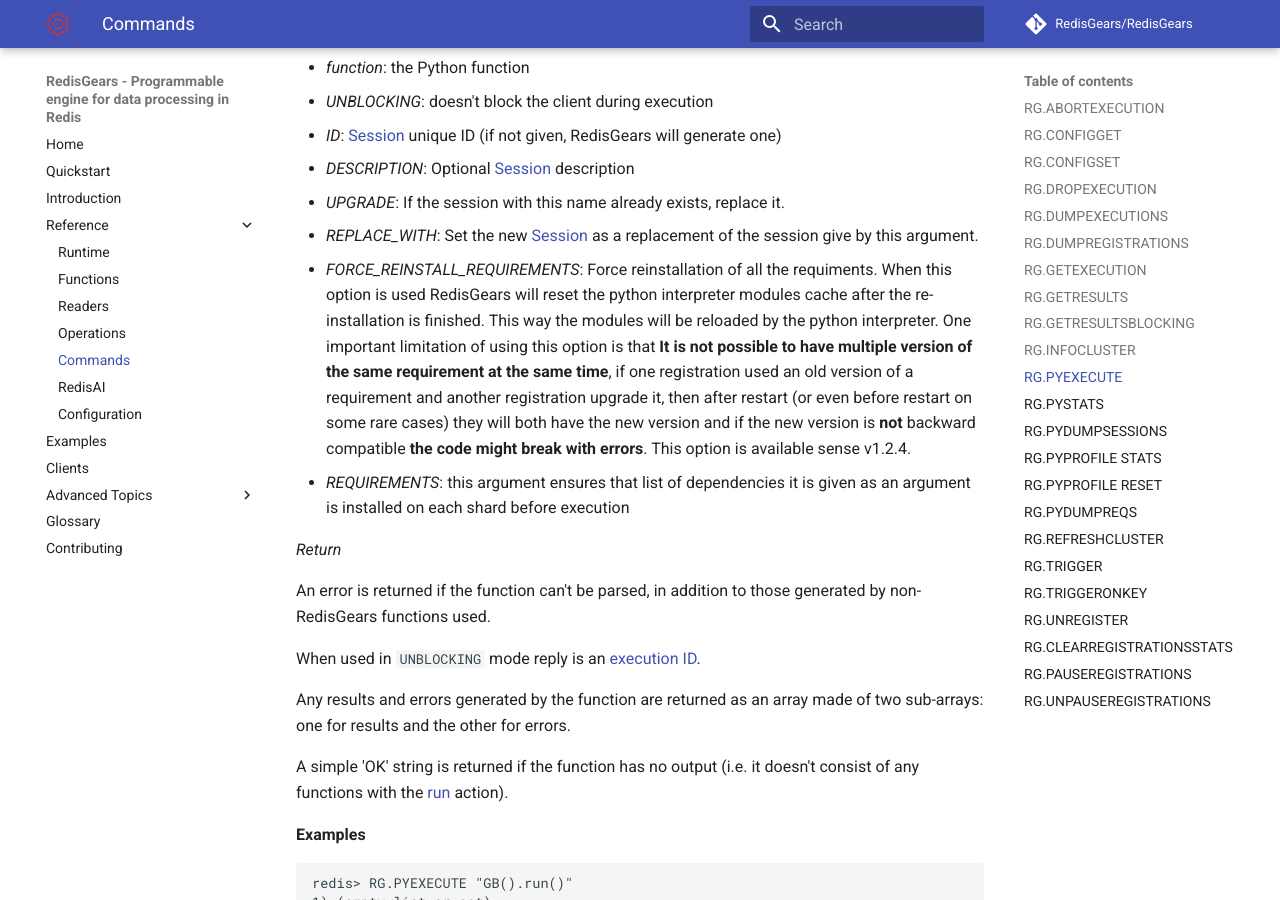
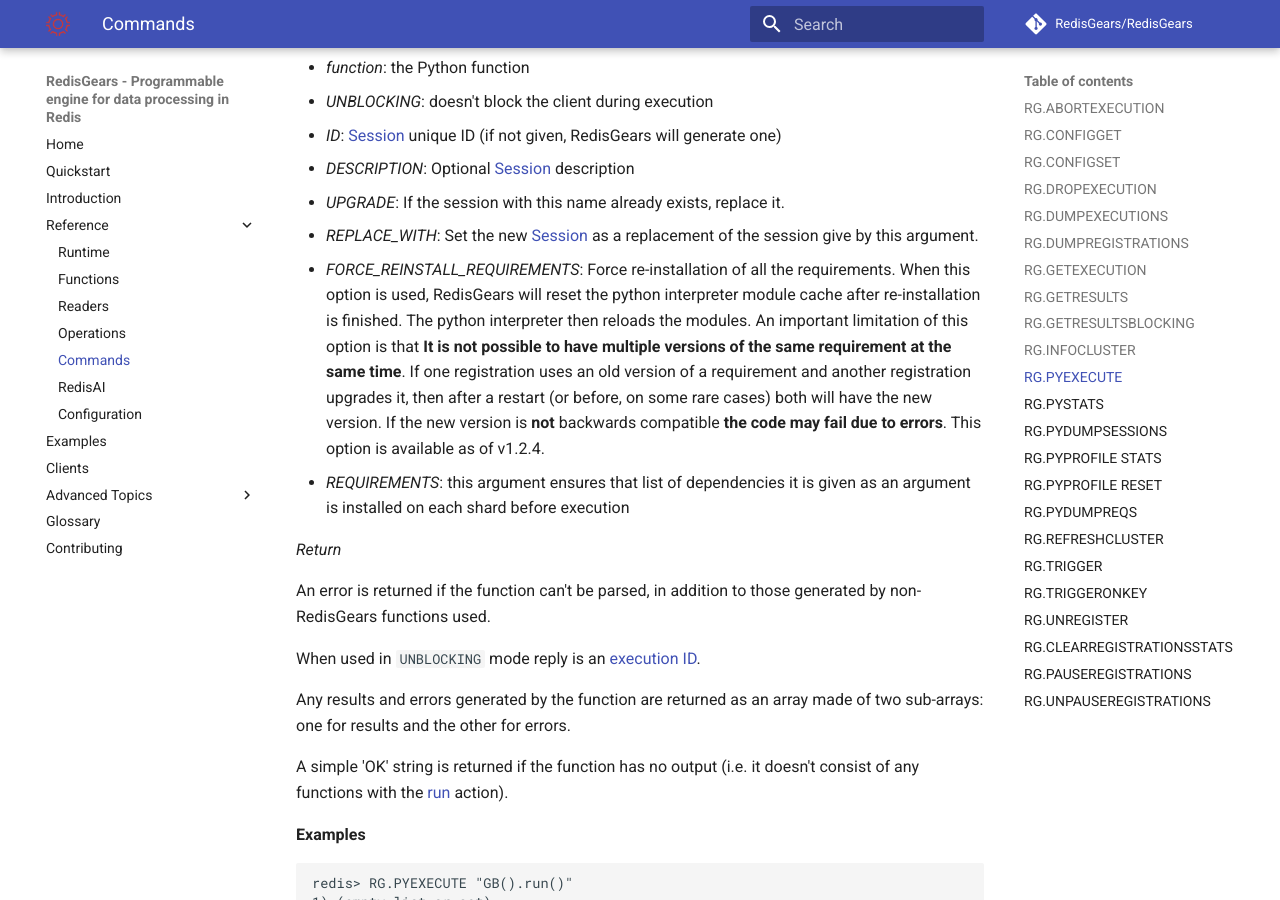
Before and after one commit to RedisGears/RedisGears, an MkDocs documentation site: the page built from docs/commands.md, in a window 1280 px wide and 900 px high, scrolled down 11325 px. Built offline with MkDocs 1.6.1 and Material for MkDocs 9.7.7, drawn with Linux system fonts in a browser that asks for light colours; comment, search, counter and statistics services are not loaded.

Commit message:
docs fixes (#779)
* docs fixes

* review fixes

```diff
--- a/docs/commands.md
+++ b/docs/commands.md
@@ -472,7 +472,7 @@
 * _DESCRIPTION_: Optional [Session](glossary.html#session) description
 * _UPGRADE_: If the session with this name already exists, replace it.
 * _REPLACE_WITH_: Set the new [Session](glossary.html#session) as a replacement of the session give by this argument.
-* _FORCE_REINSTALL_REQUIREMENTS_: Force reinstallation of all the requiments. When this option is used RedisGears will reset the python interpreter modules cache after the re-installation is finished. This way the modules will be reloaded by the python interpreter. One important limitation of using this option is that **It is not possible to have multiple version of the same requirement at the same time**, if one registration used an old version of a requirement and another registration upgrade it, then after restart (or even before restart on some rare cases) they will both have the new version and if the new version is **not** backward compatible **the code might break with errors**. This option is available sense v1.2.4.
+* _FORCE_REINSTALL_REQUIREMENTS_: Force re-installation of all the requirements. When this option is used, RedisGears will reset the python interpreter module cache after re-installation is finished. The python interpreter then reloads the modules. An important limitation of this option is that **It is not possible to have multiple versions of the same requirement at the same time**. If one registration uses an old version of a requirement and another registration upgrades it, then after a restart (or before, on some rare cases) both will have the new version. If the new version is **not** backwards compatible **the code may fail due to errors**. This option is available as of v1.2.4.
 * _REQUIREMENTS_: this argument ensures that list of dependencies it is given as an argument is installed on each shard before execution
 
 _Return_
```
Also changed, not shown: docs/configuration.md (+1 -1 lines).
